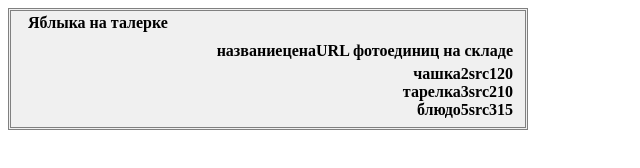
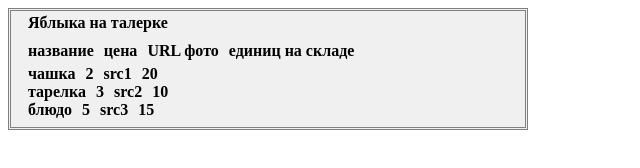
Before and after one commit to Tanik-sam/-FD3-Samoilovich, a plain HTML site: page ishop/index.html in a window 1280 px wide. Shown: the whole page, without its empty margins (0-640 px from the left). Drawn offline with nearby package versions, Linux system fonts and the light colour scheme.

Commit message:
https://github.com/Tanik-sam/-FD3-Samoilovich.git

```diff
--- a/ishop/ishop.css
+++ b/ishop/ishop.css
@@ -18,16 +18,20 @@
 .ColumnName
 {
   font-weight: bold;
-  text-align: right;
+  text-align: left;
   margin: 0px 5px 5px 5px;
 }
 .RowName
 {
   font-weight: bold;
-  text-align: right;
+  text-align: left;
   margin: 0px 5px 5px 5px;
 }
-.ColumnName .RowN
+.ColumnName .ColumnN
 {
-  margin: 0px 5px 5px 5px;
+  margin: 5px 5px 5px 5px;
 }
+.RowName .RowN
+{
+  margin: 5px 5px 5px 5px;
+}
```
